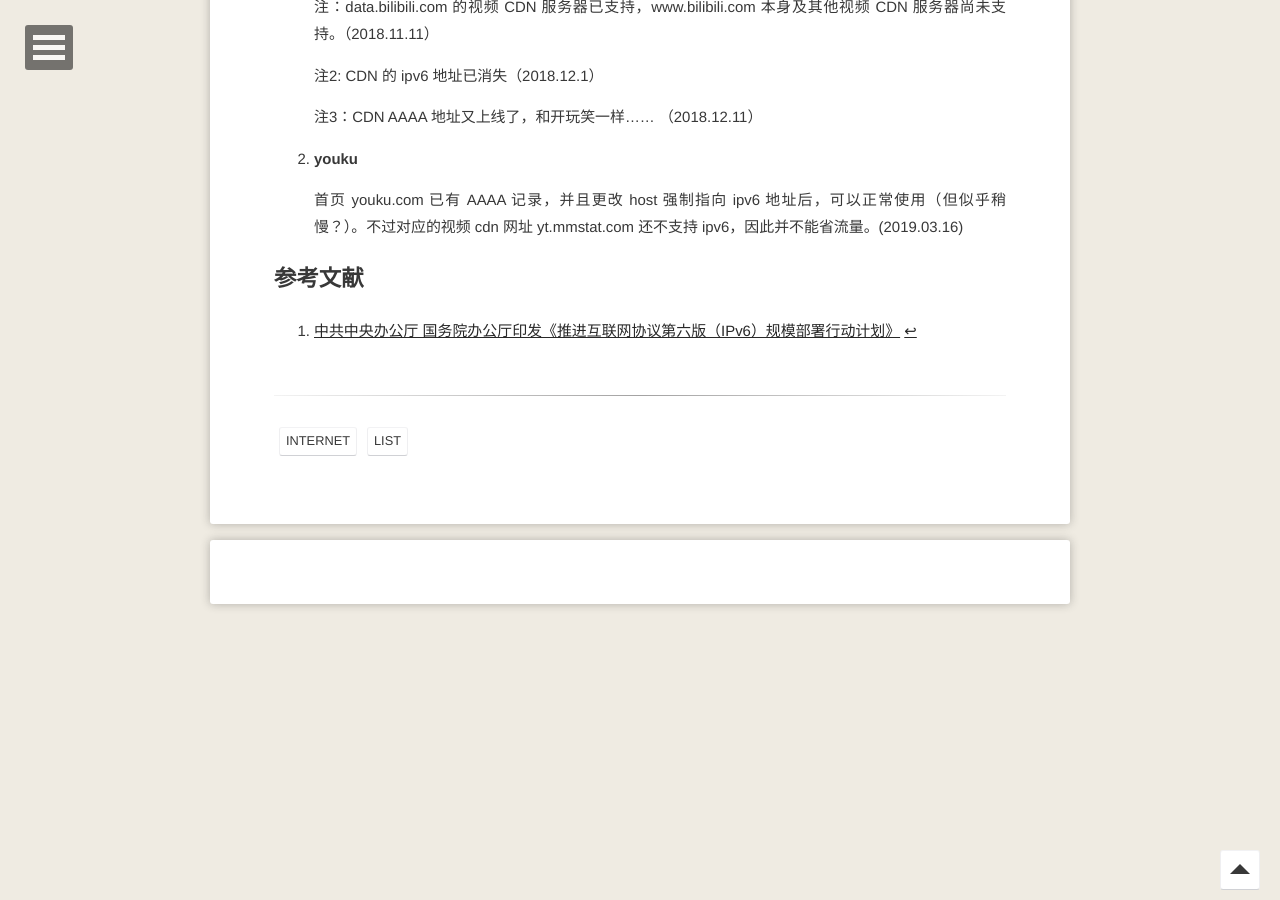
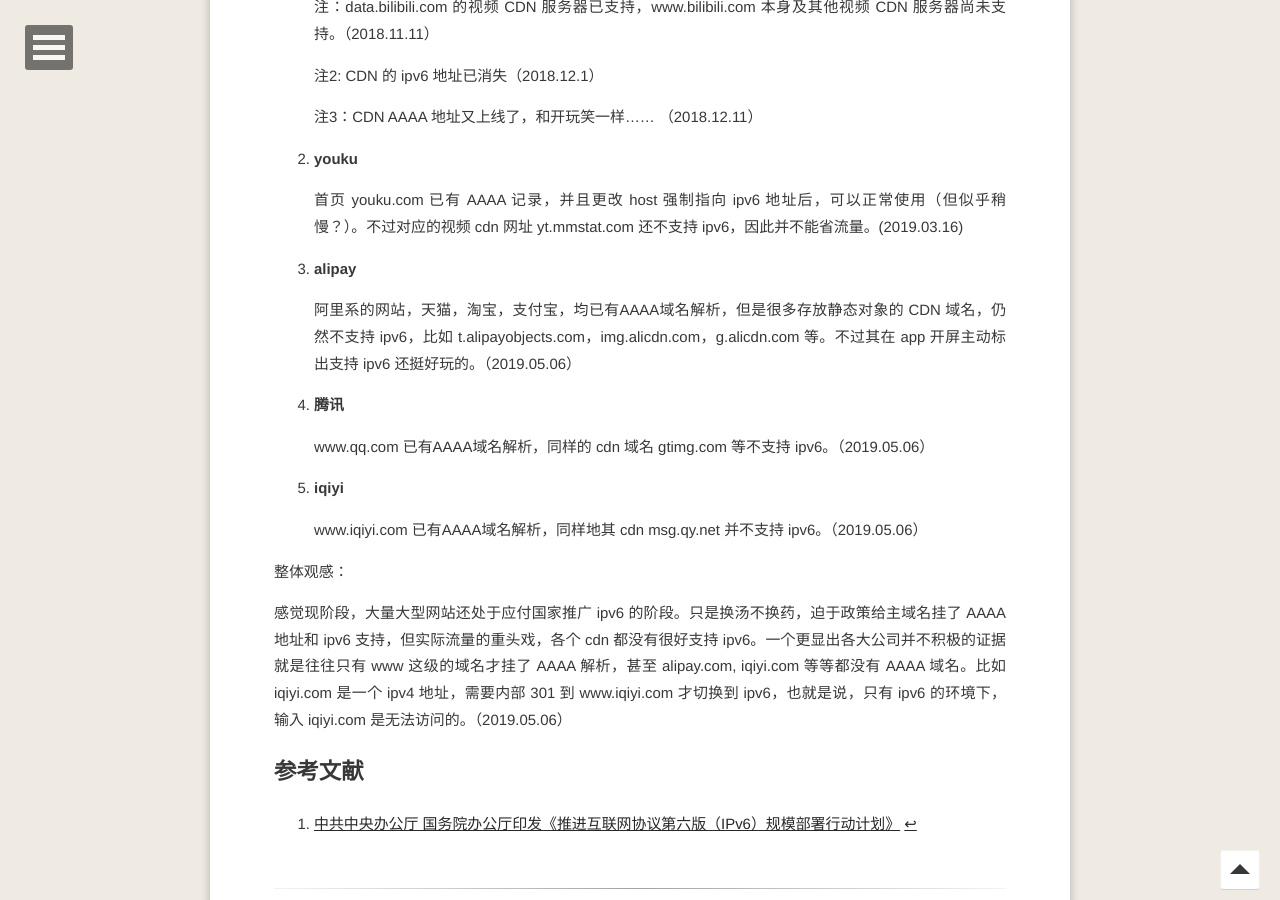
Before and after one commit to refraction-ray/refraction-ray.github.io, a Jekyll site: the page built from _posts/2018-11-11-国内网站 IPv6 支持情况.md, in a window 1280 px wide and 900 px high, scrolled down 1723 px. Built offline with Jekyll 4.4.1, drawn with Linux system fonts in a browser that asks for light colours; comment, search, counter and statistics services are not loaded.

Commit message:
update on ipv6

```diff
--- a/_posts/2018-11-11-国内网站 IPv6 支持情况.md
+++ b/_posts/2018-11-11-国内网站 IPv6 支持情况.md
@@ -58,6 +58,22 @@
 
    首页 youku.com 已有 AAAA 记录，并且更改 host 强制指向 ipv6 地址后，可以正常使用（但似乎稍慢？）。不过对应的视频 cdn 网址 yt.mmstat.com 还不支持 ipv6，因此并不能省流量。(2019.03.16)
 
+3. **alipay**
+
+   阿里系的网站，天猫，淘宝，支付宝，均已有AAAA域名解析，但是很多存放静态对象的 CDN 域名，仍然不支持 ipv6，比如 t.alipayobjects.com，img.alicdn.com，g.alicdn.com 等。不过其在 app 开屏主动标出支持 ipv6 还挺好玩的。（2019.05.06）
+
+4. **腾讯**
+
+   www.qq.com 已有AAAA域名解析，同样的 cdn 域名 gtimg.com 等不支持 ipv6。（2019.05.06）
+
+5. **iqiyi**
+
+   www.iqiyi.com 已有AAAA域名解析，同样地其 cdn msg.qy.net 并不支持 ipv6。（2019.05.06）
+
+整体观感：
+
+感觉现阶段，大量大型网站还处于应付国家推广 ipv6 的阶段。只是换汤不换药，迫于政策给主域名挂了 AAAA 地址和 ipv6 支持，但实际流量的重头戏，各个 cdn 都没有很好支持 ipv6。一个更显出各大公司并不积极的证据就是往往只有 www 这级的域名才挂了 AAAA 解析，甚至 alipay.com, iqiyi.com 等等都没有 AAAA 域名。比如 iqiyi.com 是一个 ipv4 地址，需要内部 301 到 www.iqiyi.com 才切换到 ipv6，也就是说，只有 ipv6 的环境下，输入 iqiyi.com 是无法访问的。（2019.05.06）
+
 ## 参考文献
 
 [^gov]: [中共中央办公厅 国务院办公厅印发《推进互联网协议第六版（IPv6）规模部署行动计划》](http://www.gov.cn/zhengce/2017-11/26/content_5242389.htm)
```
